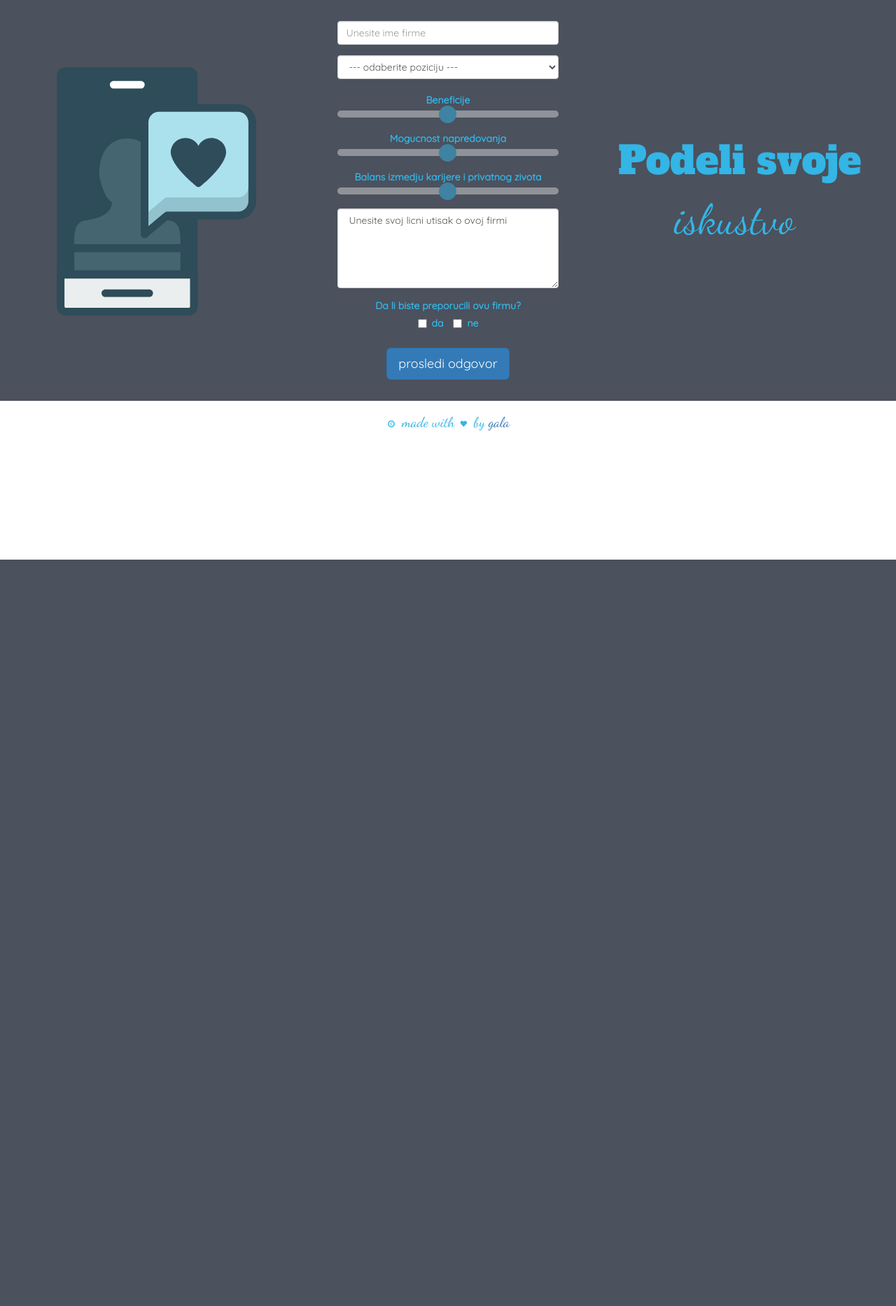
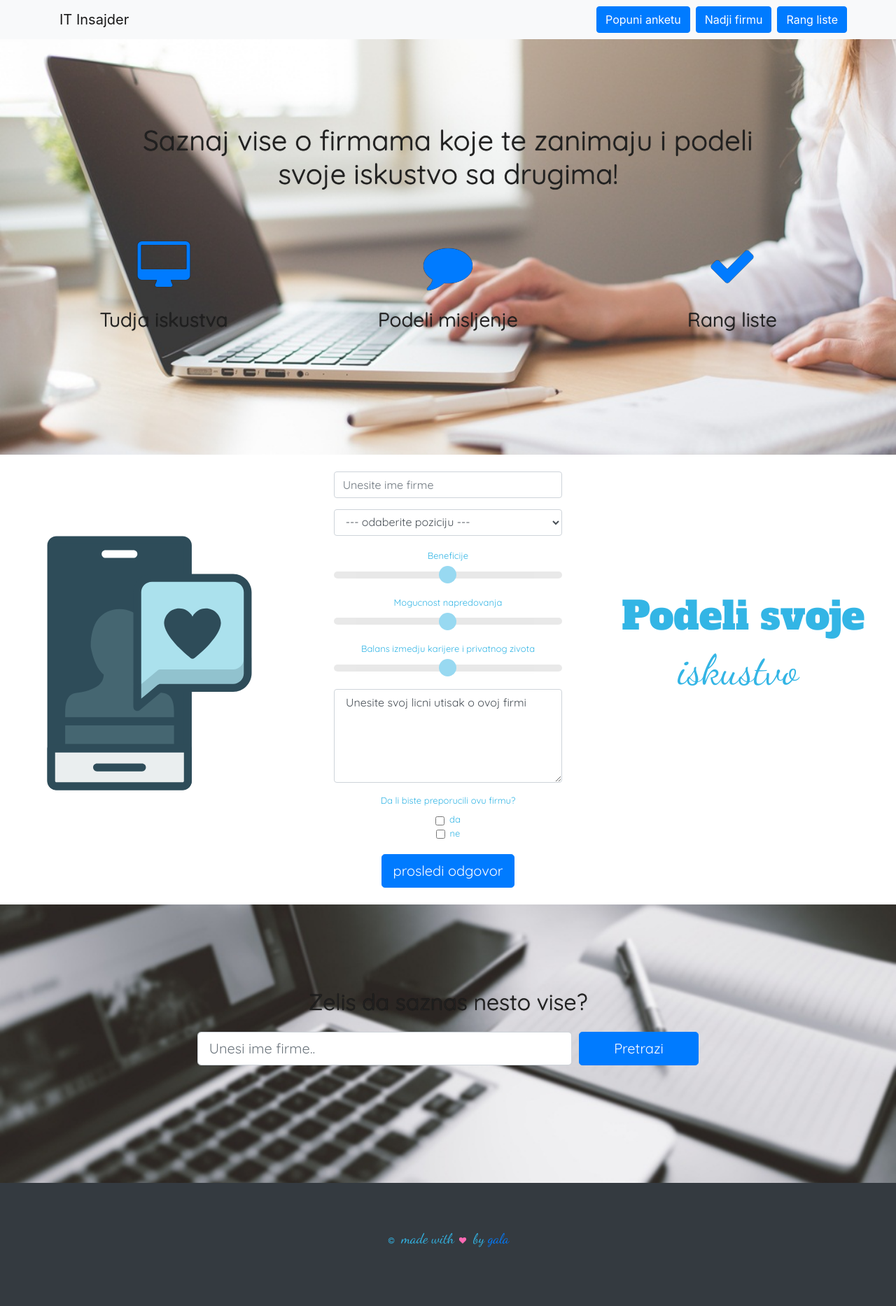
Before and after one commit to soleova/IT-insider, a PHP site: page / in a window 1280 px wide. Shown: the whole page at 70% size. Before the commit the page ends 800 px from the top, so only its background shows below. Run offline with PHP 8.4, Linux system fonts and the light colour scheme; data comes from the database, SQL or seed files in the repository; some libraries are stand-ins or nearby versions.

Commit message:
changed design for index.php, added img folder

```diff
--- a/index.php
+++ b/index.php
@@ -5,9 +5,10 @@
     <title> Anketa o poslovima </title>
     <meta charset="utf-8">
     <meta name = "viewport" content = "width=device-width, initial-scale = 1">
-    <link rel = "stylesheet" href="https://maxcdn.bootstrapcdn.com/bootstrap/3.3.7/css/bootstrap.min.css">
+    <link rel="stylesheet" href="https://maxcdn.bootstrapcdn.com/bootstrap/4.0.0/css/bootstrap.min.css">
     <link rel="stylesheet" href="https://cdnjs.cloudflare.com/ajax/libs/animate.css/3.5.2/animate.min.css">
-    <link href="https://fonts.googleapis.com/css?family=Alfa+Slab+One|Dancing+Script|Quicksand" rel="stylesheet">
+    <link rel="stylesheet" href="https://fonts.googleapis.com/css?family=Alfa+Slab+One|Dancing+Script|Quicksand">
+    <link rel="stylesheet" href="https://maxcdn.bootstrapcdn.com/font-awesome/4.7.0/css/font-awesome.min.css">
     <script src="http://code.jquery.com/jquery-3.3.1.min.js" integrity="sha256-FgpCb/KJQlLNfOu91ta32o/NMZxltwRo8QtmkMRdAu8=" crossorigin="anonymous"></script>
 
 
@@ -15,29 +16,38 @@
         html, body {
             margin: 0;
             height: 100%;
-            overflow: hidden;
         }
 
-        .bg {
-            background-color: #4b515d;
+        .bg-1 {
+            background-color: #343a40;
+            background: url("img/center-bg.jpeg") no-repeat center center;
+            -webkit-background-size: cover;
+            -moz-background-size: cover;
+            -o-background-size: cover;
+            background-size: cover;
+            padding-top: 160px;
+            padding-bottom: 160px;
+            color: #212121;
+            font-family: 'Quicksand', sans-serif;
+            text-shadow: #000 0px 0px 1px;
+            -webkit-font-smoothing: antialiased;
 	    }
 
-        .container-fluid {
-            padding: 30px 30px 30px 30px;
+        .survey{
+            font-size: 13px;
+        }
+        .survey .first-col {
+            padding-top: 100px;
         }
 
-        .container-fluid .first-col {
-            padding-top: 50px;
-        }
-
-        .container-fluid .second-col {
+        .survey .second-col {
             font-family: 'Quicksand', sans-serif;
             color:#33b5e5;
             padding: 0 50px 0 50px;
             text-align: center;
         }
 
-        .container-fluid .third-col {
+        .survey .third-col {
             color:#33b5e5;
         }
 
@@ -62,12 +72,10 @@
             font-size: 20px;
             text-align: center;
             color:#33b5e5;
+            padding-top: 65px;
+            padding-bottom: 65px;
         }
 
-        .footer p {
-            position: relative;
-            top:-13px;
-        }
 
         a:hover {
             color: hotpink;
@@ -76,6 +84,10 @@
         .icon-footer {
             font-size: 10px;
             margin: 0 5px 0 2px;
+        }
+
+        .fa-heart {
+            color:hotpink;
         }
 
 	    .button-sumbit{
@@ -117,8 +129,43 @@
             cursor: pointer;
         }
 
+        .features-icons {
+            padding-top: 120px;
+            padding-bottom: 120px;
+        }
+
+        .features-icons .features-icons-item {
+            max-width: 320px;
+        }
+
+        .features-icons .features-icons-item .features-icons-icon {
+            height: 120px;
+        }
+
+        .features-icons .features-icons-item .features-icons-icon i {
+            font-size: 70px;
+        }
+
+        .features-icons .features-icons-item:hover .features-icons-icon i {
+            font-size: 80px;
+        }
+
+        .find-company{
+            background-color: #343a40;
+            background: url("img/find-company-bg.jpg") no-repeat center center;
+            -webkit-background-size: cover;
+            -moz-background-size: cover;
+            -o-background-size: cover;
+            background-size: cover;
+            padding-top: 120px;
+            padding-bottom: 120px;
+            color: #212121;
+            font-family: 'Quicksand', sans-serif;
+            text-shadow: #000 0px 0px 1px;
+            -webkit-font-smoothing: antialiased;
+        }
+
     </style>
-
 
     <script type='text/javascript'>
 
@@ -222,6 +269,13 @@
             }
         });
 
+        $("nav").find("a").click(function(e) {
+            e.preventDefault();
+            var section = $(this).attr("href");
+            $("html, body").animate({
+                scrollTop: $(section).offset().top
+            });
+        });
 
       });
 
@@ -230,13 +284,57 @@
   </head>
 
   <body>
-    <div class='container-fluid bg'>
+
+    <nav class="navbar navbar-light bg-light">
+      <div class="container">
+        <a class="navbar-brand" href="index.php">IT Insajder</a>
+        <div class = "row">
+        <a class="btn btn-primary mr-2" href="#survey">Popuni anketu</a>
+        <a class="btn btn-primary mr-2" href="#find-company">Nadji firmu</a>
+        <a class="btn btn-primary" href="#">Rang liste</a>
+        </div>
+      </div>
+    </nav>
+
+    <div class="container-fluid features-icons bg-light text-center bg-1">
+        <div class="col-xl-9 mx-auto">
+            <h1 class="mb-5">Saznaj vise o firmama koje te zanimaju i podeli svoje iskustvo sa drugima!</h1>
+        </div>
+        <div class="row mb-5 ml-3 mr-3">
+          <div class="col-lg-4">
+            <div class="features-icons-item mx-auto">
+              <div class="features-icons-icon d-flex">
+                <i class="fa fa-desktop m-auto text-primary"></i>
+              </div>
+              <h3>Tudja iskustva</h3>
+            </div>
+          </div>
+          <div class="col-lg-4">
+            <div class="features-icons-item mx-auto">
+              <div class="features-icons-icon d-flex">
+                <i class="fa fa-comment m-auto text-primary"></i>
+              </div>
+              <h3>Podeli misljenje</h3>
+            </div>
+          </div>
+          <div class="col-lg-4">
+            <div class="features-icons-item mx-auto">
+              <div class="features-icons-icon d-flex">
+                <i class="fa fa-check m-auto text-primary"></i>
+              </div>
+              <h3>Rang liste</h3>
+            </div>
+          </div>
+        </div>
+    </div>
+
+    <div class="container-fluid survey" id = "survey">
 	   <div class = "row">
            <div class = "col col-md-4 first-col">
 				<img class = "logo" id = "logo" src = "icons/first-col-logo.svg">
            </div>
 
-           <div class = "col col-md-4 second-col">
+           <div class = "col col-md-4 second-col mt-4 mb-4">
                <div class = "survey">
                    <form action='results.php' method='GET' id='f'>
                        <div class='form-group'>
@@ -251,21 +349,21 @@
 
                        <br>
 
-                       <div class="slidecontainer1">
+                       <div class="slidecontainer-1">
                            <label class = "control-label"> Beneficije </label>
                            <input type="range" min="1" max="5" value="3" step = "1" class="slider" id="beneficije" name = "ocena-beneficije">
                        </div>
 
                        <br>
 
-                       <div class="slidecontainer2">
+                       <div class="slidecontainer-2">
                            <label class = "control-label"> Mogucnost napredovanja </label>
                            <input type="range" min="1" max="5" value="3" step = "1" class="slider" id="napredovanje" name = "ocena-napredovanje">
                        </div>
 
                        <br>
 
-                       <div class="slidecontainer3">
+                       <div class="slidecontainer-3">
                            <label class = "control-label"> Balans izmedju karijere i privatnog zivota </label>
                            <input type="range" min="1" max="5" value="3" step = "1" class="slider" id="balans" name = "ocena-balans">
                        </div>
@@ -281,13 +379,13 @@
 
                        <br>
 
-			           <div class="form-check checkbox-inline ">
+			           <div class="form-check checkbox-inline">
                            <label class="form-check-label">
                                <input class="form-check-input" type="checkbox" name = "preporuka" value="da"> da
                            </label>
 			           </div>
 
-			           <div class="form-check checkbox-inline ">
+			           <div class="form-check checkbox-inline">
                            <label class="form-check-label">
                                <input class="form-check-input" type="checkbox" name = "preporuka" value="ne" > ne
                            </label>
@@ -301,19 +399,41 @@
                </div>
            </div>
 
-           <div class = "col col-md-4 third-col">
+           <div class = "col col-md-4 third-col mt-5">
                <div class = "page-name">
-                   <h1 class = "display-1 animated bounceInRight" > Podeli svoje </h1>
-                   <h2 class = "display-2 animated zoomIn"> iskustvo </h2>
+                   <h1 class = "display-1"> Podeli svoje </h1>
+                   <h2 class = "display-2"> iskustvo </h2>
                </div>
            </div>
         </div>
       </div>
 
-      <footer class = "container-fluid footer">
+      <div class="container-fluid find-company text-center" id = "find-company">
+        <div class="row">
+          <div class="col-xl-9 mx-auto">
+            <h2 class="mb-4">Zelis da saznas nesto vise?</h2>
+          </div>
+          <div class="col-md-10 col-lg-8 col-xl-7 mx-auto">
+            <form>
+              <div class="form-row">
+                <div class="col-12 col-md-9 mb-2 mb-md-0">
+                  <input type="text" name="company" list="companies" class ="form-control form-control-lg" placeholder = "Unesi ime firme..">
+                    <datalist id="companies">
+                    </datalist>
+                </div>
+                <div class="col-12 col-md-3 mb-5">
+                  <button type="submit" class="btn btn-block btn-lg btn-primary">Pretrazi</button>
+                </div>
+              </div>
+            </form>
+          </div>
+        </div>
+      </div>
+
+      <footer class = "footer bg-dark">
           <p class = "footer-content author">
-              <i class="glyphicon glyphicon-copyright-mark icon-footer"></i> made with
-              <i class="glyphicon glyphicon-heart animated infinite pulse icon-footer"></i>
+              <i class="fa fa-copyright icon-footer"></i> made with
+              <i class="fa fa-heart animated infinite pulse icon-footer"></i>
               <span> by <a href="https://github.com/soleova">gala</a></span>
           </p>
       </footer>
```
Also changed, not shown: img/center-bg.jpeg (added), img/find-company-bg.jpg (added).
